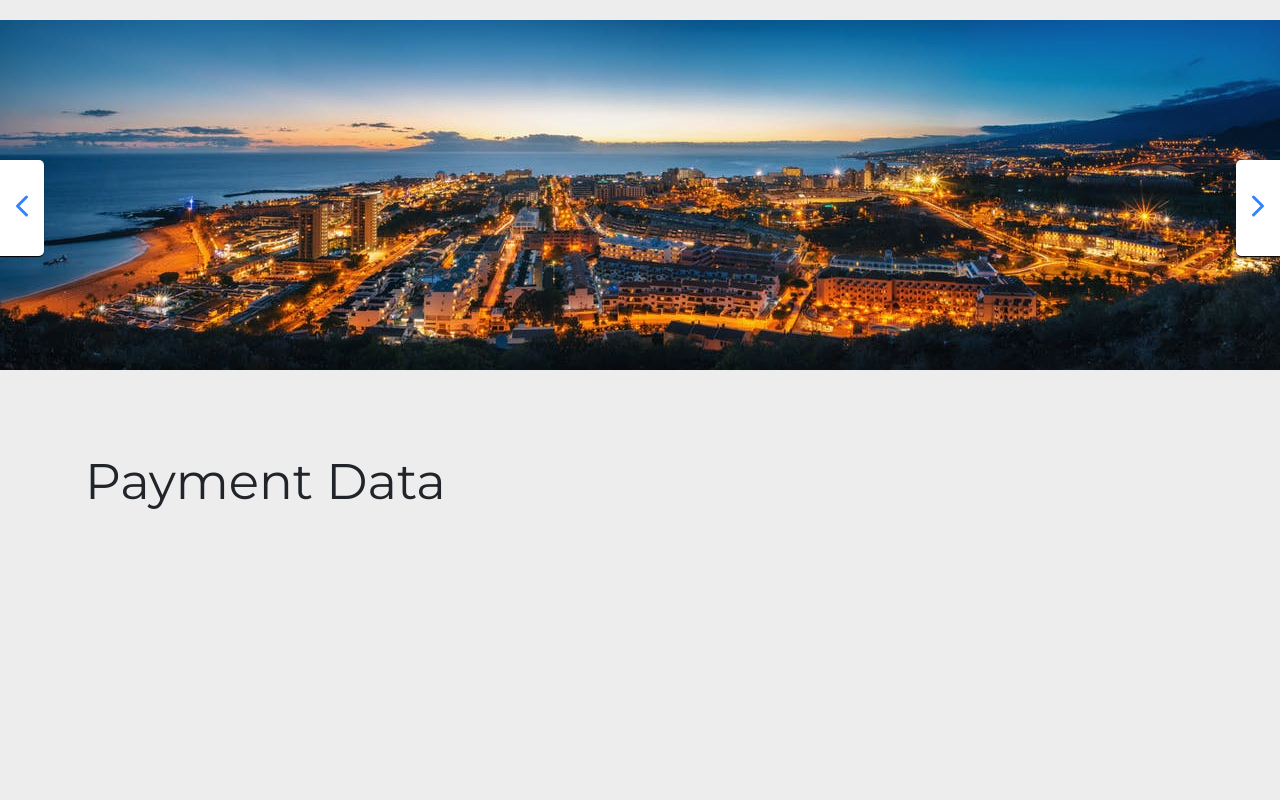
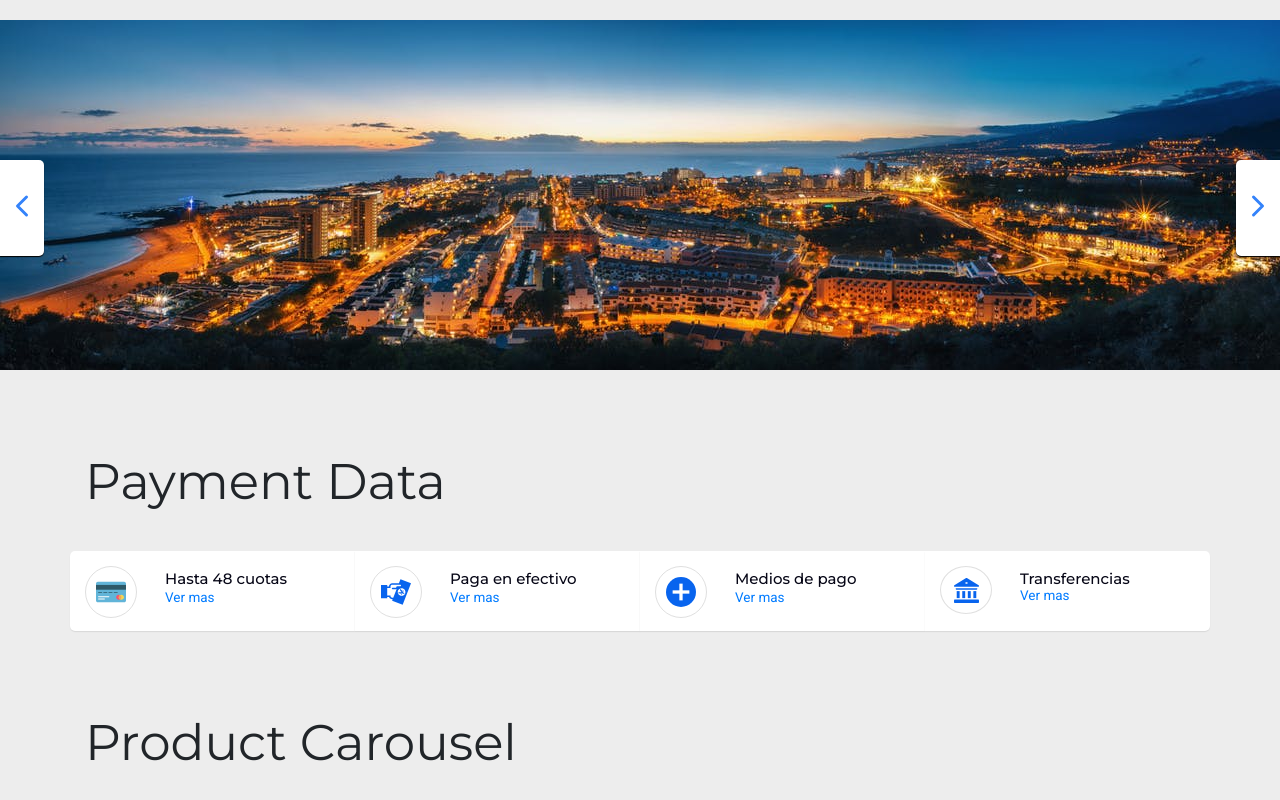
Before and after one commit to BrianXS/Truequelibre-UI, a plain HTML site: page index.html in a window 1280 px wide. Shown: the part 642-1442 px from the top of the page. Before the commit the page ends 1193 px from the top, so only its background shows below. Drawn offline with nearby package versions, Linux system fonts and the light colour scheme.

Commit message:
Added Payment Data Section

```diff
--- a/css/truequelibre.css
+++ b/css/truequelibre.css
@@ -7,6 +7,7 @@
  * 1. Utilities
  * 2. Menus
  * 3. Carousel
+ * 4. Payment details
  */
 
 
@@ -390,3 +391,93 @@
     ion-icon {
         --ionicon-stroke-width: 16px;
       }
+
+/*===========================
+   3. Payment details
+============================ */
+
+.payment-details {
+    padding-top: 15px;
+    padding-bottom: 13px;
+    background: white;
+    box-shadow: 0 1px 1px 0px #d8d8d8;
+}
+.payment-details > .row > .col-8,
+.payment-details > .row > .col-9,
+.payment-details > .row > .col-7 {
+    padding-left: 0px;
+    padding-right: 0px;
+}
+
+.payment-details > .row > .col-8 > .col-12:first-child,
+.payment-details > .row > .col-9 > .col-12:first-child,
+.payment-details > .row > .col-7 > .col-12:first-child {
+    font-family: "Montserrat";
+    font-weight: 500;
+    margin-top: 2px;
+    font-size: 15px;
+    margin-bottom: -15px;
+    color: #070717;
+    padding-right: 0px;
+}
+
+.payment-details > .row > .col-8 > .col-12:last-child,
+.payment-details > .row > .col-9 > .col-12:last-child,
+.payment-details > .row > .col-7 > .col-12:last-child {
+    font-family: "Roboto";
+    font-size: 13.5px;
+}
+
+.payment-details > .row > .col-8 > .col-12:last-child > a,
+.payment-details > .row > .col-9 > .col-12:last-child > a,
+.payment-details > .row > .col-7 > .col-12:last-child > a{
+    text-decoration: none;
+}
+
+.payment-details-left {
+    border-radius: 5px 0px 0px 5px;
+}
+
+.payment-details-right {
+    border-radius: 0px 5px 5px 0px;
+}
+
+.payment-details-icon {
+    border-radius: 100%;
+    border: 1px solid #d3d3d3b8;
+    width: 80%;
+    padding: 10px;
+    text-align: center;
+}
+
+.payment-details-icon > img {
+    width: 100%;
+    max-width: 40px;
+}
+
+@media (max-width: 575px) {
+    .payment-details-left {
+        border-radius: 0px 0px 0px 0px;
+        border-bottom: 1px solid lightgray;
+    }
+
+    .payment-details-right {
+        border-radius: 0px 0px 0px 0px;
+    }
+
+    .payment-details-icon {
+        border: none;
+    }
+
+    .payment-details > .row > .col-8 > .col-12:first-child,
+    .payment-details > .row > .col-9 > .col-12:first-child,
+    .payment-details > .row > .col-7 > .col-12:first-child{
+        margin-top: 6px;
+        margin-bottom: -3px;
+
+    }
+
+    .last-payment-sm-fix {
+        margin-top: 0px !important;
+    }
+}
--- a/index.html
+++ b/index.html
@@ -325,6 +325,87 @@
         </div>
     </div>
     <br>
+    <div class="container">
+        <div class="row">
+            <div class="col-lg-3 col-xs-6 col-sm-6 col-md-4 payment-details payment-details-left">
+                <div class="row">
+                    <div class="col-4">
+                        <div class="payment-details-icon">
+                            <img src="./img/icons/bank.svg" alt="">
+                        </div>
+                    </div>
+                    <div class="col-8 row">
+                        <div class="col-12">
+                            Hasta 48 cuotas
+                        </div>
+                        <div class="col-12">
+                            <a href="#">Ver mas</a>
+                        </div>
+                    </div>
+                </div>
+            </div>
+            <div class="col-3 d-none d-lg-block payment-details">
+                <div class="row">
+                    <div class="col-4">
+                        <div class="payment-details-icon">
+                            <img src="./img/icons/yen.svg" alt="">
+                        </div>
+                    </div>
+                    <div class="col-8 row">
+                        <div class="col-12">
+                            Paga en efectivo
+                        </div>
+                        <div class="col-12">
+                            <a href="#">Ver mas</a>
+                        </div>
+                    </div>
+                </div>
+            </div>
+            <div class="col-lg-3 col-md-4 d-none d-md-block payment-details">
+                <div class="row">
+                    <div class="col-4">
+                        <div class="payment-details-icon">
+                            <img src="./img/icons/plus.svg" alt="">
+                        </div>
+                    </div>
+                    <div class="col-8 row">
+                        <div class="col-12">
+                            Medios de pago
+                        </div>
+                        <div class="col-12">
+                            <a href="#">Ver mas</a>
+                        </div>
+                    </div>
+                </div>
+            </div>
+            <div class="col-lg-3 col-xs-6 col-sm-6 col-md-4 payment-details payment-details-right">
+                <div class="row">
+                    <div class="col-4">
+                        <div class="payment-details-icon">
+                            <img src="./img/icons/museum.svg" style="width: 25px;">
+                        </div>
+                    </div>
+                    <div class="col-8 row">
+                        <div class="col-12 last-payment-sm-fix">
+                            Transferencias
+                        </div>
+                        <div class="col-12">
+                            <a href="#">Ver mas</a>
+                        </div>
+                    </div>
+                </div>
+            </div>
+        </div>
+    </div>
+    <br>
+    <div class="container">
+        <div class="row">
+            <div class="col-12 spacer-md">
+                <h1 class="title">Product Carousel</h1>
+            </div>
+        </div>
+    </div>
+    <br>
     <script src="https://unpkg.com/ionicons@5.0.0/dist/ionicons.js"></script>
     <script src="./js/main.js"></script>
 </body>
```
Also changed, not shown: img/icons/bank.svg (added), img/icons/museum.svg (added), img/icons/plus.svg (added), img/icons/yen.svg (added).
